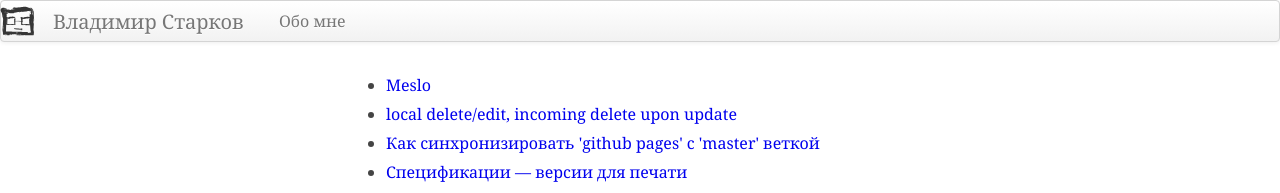
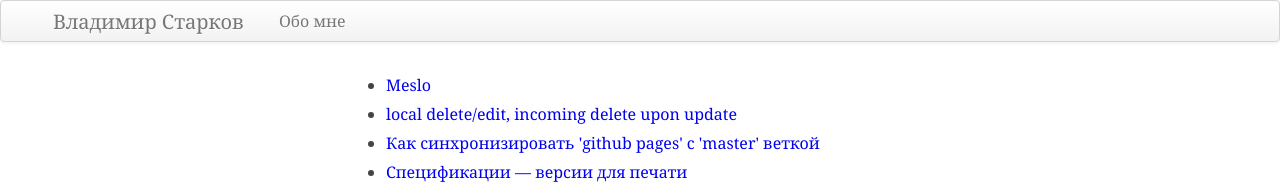
Before and after one commit to iamstarkov/vstarkov.ru, a Jekyll site: the page built from index.html, in a window 1280 px wide. Shown: the top 193 px of the page. Built offline with Jekyll 4.4.1, drawn with Linux system fonts in a browser that asks for light colours; nearby versions of some CDN libraries.

Commit message:
fix for logo

```diff
--- a/_layouts/default.html
+++ b/_layouts/default.html
@@ -31,7 +31,7 @@
 	<header class="navbar">
 		<div class="navbar-inner">
 			<a class="brand" href="/">
-				<img class="logo pull-left" src="/img/logo.svg" alt="" />
+				<div class="logo pull-left"> </div>
 				Владимир Старков
 			</a>
 			<ul class="nav">
```
